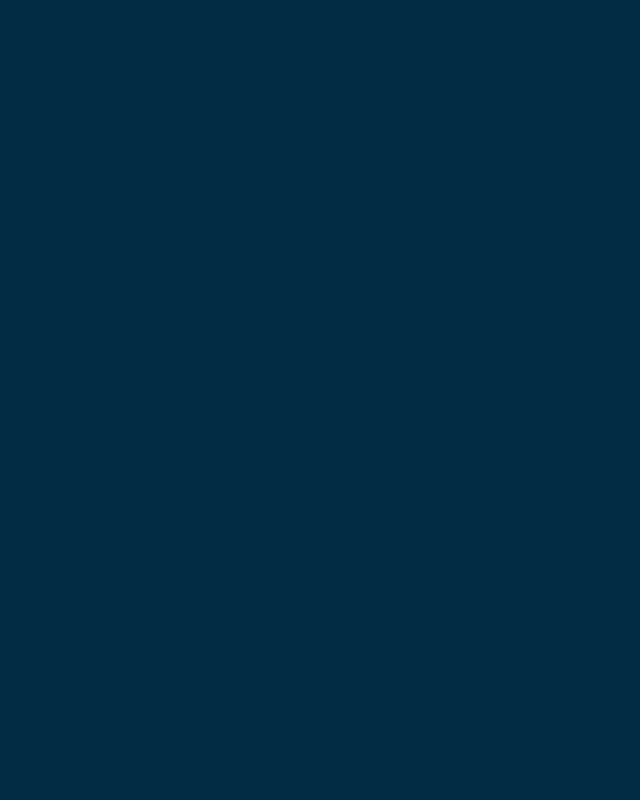
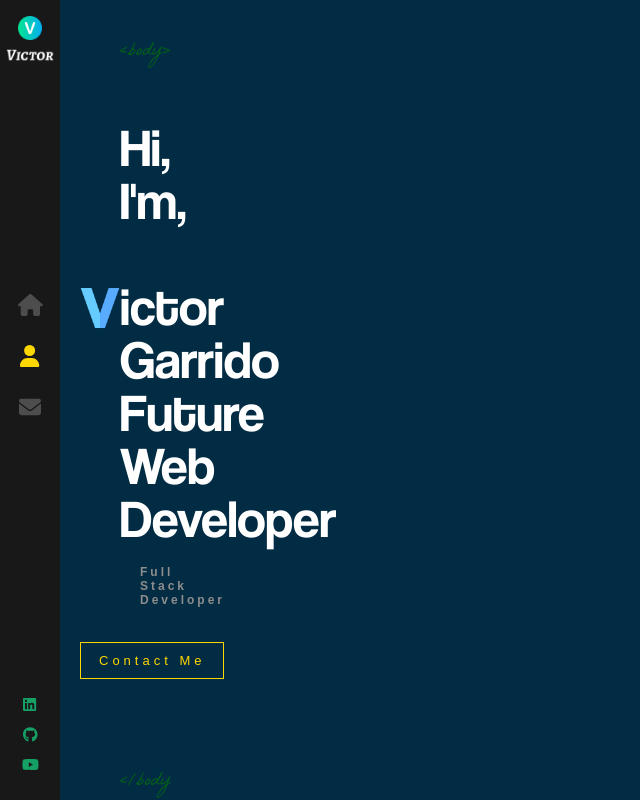
Before and after one commit to victorgarrido1/react-portfolio, a React (Create React App) app in the folder react-portfolio/: page /about in a window 1280 px wide. Before the commit this address had no page. Shown: the whole page, without its empty margins (0-640 px from the left). Built offline with nearby package versions, Linux system fonts and the light colour scheme.

Commit message:
begin the about page

```diff
--- a/react-portfolio/src/App.js
+++ b/react-portfolio/src/App.js
@@ -9,6 +9,7 @@ function App() {
       <Routes>
         <Route path="/" element={<Layout />}>
           <Route index element={<Home />} />
+          <Route path='about' element={<Home />} />
         </Route>
       </Routes>
     </Router>
--- a/react-portfolio/src/App.scss
+++ b/react-portfolio/src/App.scss
@@ -22,5 +22,5 @@ textarea {
   font-family: 'Helvetica Neue';
 }
 
-//5 minutesmark
+//5 miinute  ar,
 // https://www.youtube.com/watch?v=bmpI252DmiI
--- /dev/null
+++ b/react-portfolio/src/components/About/index.js
@@ -0,0 +1,5 @@
+const About = () => ('Hello')
+
+
+
+export default About
--- a/react-portfolio/src/components/Home/index.js
+++ b/react-portfolio/src/components/Home/index.js
@@ -19,5 +19,3 @@ const Home = () => {
 }
 
 export default Home
-
-//Contine with ABOUT PAGE
--- a/react-portfolio/src/components/Layout/index.js
+++ b/react-portfolio/src/components/Layout/index.js
@@ -1,7 +1,7 @@
 import { Outlet } from 'react-router-dom';
 import './index.scss';
 import Sidebar from '../Sidebar';
-// Import the missing Sidebar component
+// Import the missing Sidebar component //done 1/2
 
 
 // boilerplate
```
Also changed, not shown: react-portfolio/src/components/About/index.scss (added).
